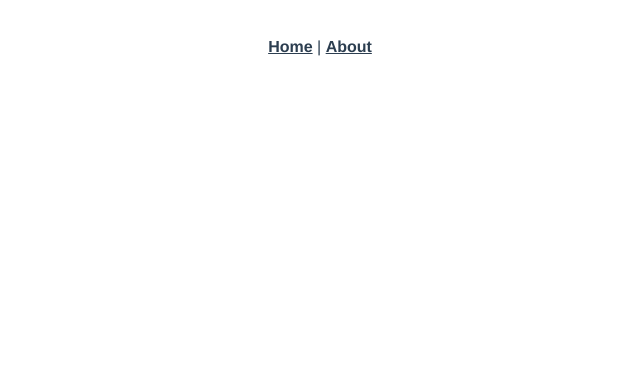
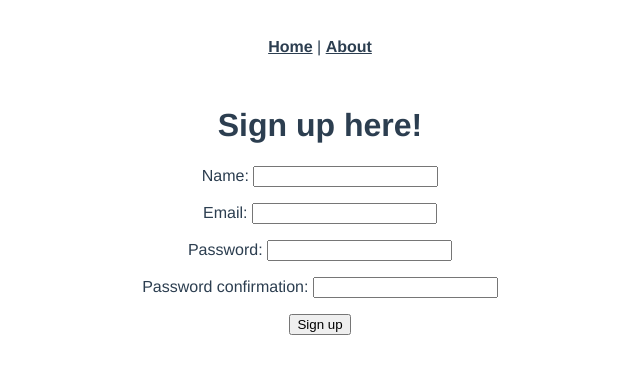
Before and after one commit to brittneynusbaum/mini-capstone-frontend, a Vue app: page /signup in a window 1280 px wide. Before the commit this address had no page. Shown: the top 374 px of the page, without its empty margins (320-960 px from the left). Built offline with nearby package versions, Linux system fonts and the light colour scheme.

Commit message:
adds signup

```diff
--- a/src/router/index.js
+++ b/src/router/index.js
@@ -1,11 +1,17 @@
 import { createRouter, createWebHistory } from 'vue-router'
 import HomeView from '../views/HomeView.vue'
+import SignUp from '../views/SignUp.vue'
 
 const routes = [
   {
     path: '/',
     name: 'home',
     component: HomeView
+  },
+  {
+    path: '/signup',
+    name: 'signup',
+    component: SignUp
   },
   {
     path: '/about',
--- /dev/null
+++ b/src/views/SignUp.vue
@@ -0,0 +1,35 @@
+<script>
+import axios from 'axios'
+export default {
+  data: function () {
+    return {
+      message: "Sign up here!",
+      newUserParams: {}
+    };
+  },
+  created: function () { },
+  methods: {
+    newUser: function () {
+      console.log('new user')
+      axios.post(`/users`, this.newUserParams).then(response => {
+        console.log(response.data)
+        this.newUserParams = response.data
+      })
+    }
+  },
+};
+</script>
+
+<template>
+  <div class="home">
+    <h1>{{ message }}</h1>
+    <p>Name: <input type="text" v-model="newUserParams.name"></p>
+    <p>Email: <input type="email" v-model="newUserParams.email"></p>
+    <p>Password: <input type="password" v-model="newUserParams.password"></p>
+    <p>Password confirmation: <input type="password" v-model="newUserParams.password_confirmation"></p>
+    <button v-on:click="newUser()">Sign up</button>
+  </div>
+</template>
+
+<style>
+</style>
```
